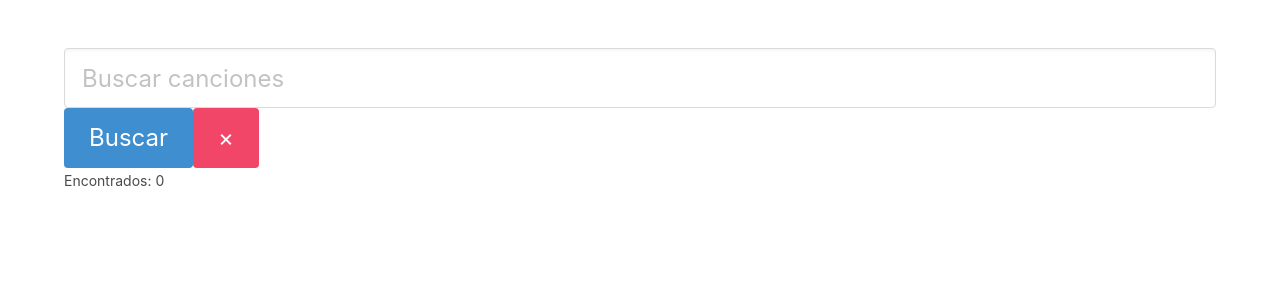
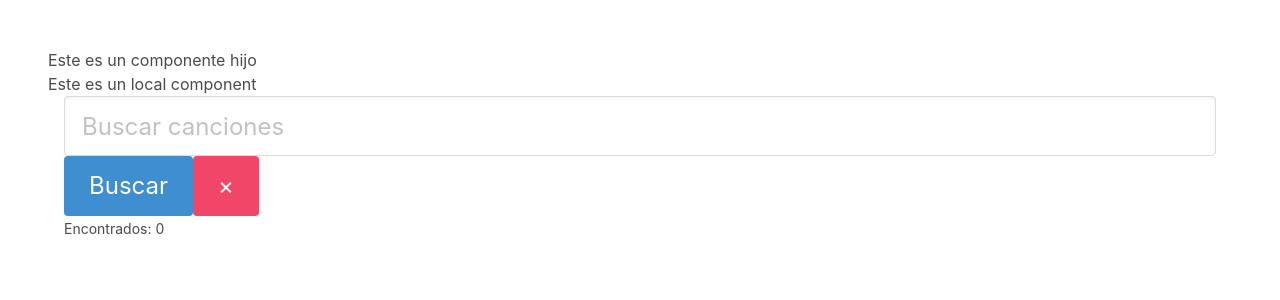
Before and after one commit to My-courses-complete/vue-profesional, a Vue app: page / in a window 1280 px wide. Shown: the top 300 px of the page. Built offline with nearby package versions, Linux system fonts and the light colour scheme.

Commit message:
Component

```diff
--- a/src/App.vue
+++ b/src/App.vue
@@ -1,8 +1,12 @@
 
 <script>
 import trackService from './services/track'
+import ChildComponent from './components/ChildComponent.vue'
 
 export default {
+  components: {
+    ChildComponent
+  },
   data () {
     return {
       searchQuery: '',
@@ -30,6 +34,7 @@ export default {
 
 <template lang="pug">
 section.section
+  ChildComponent
   nav.nav.has-shadow
     .container
       input.input.is-large(type="text", placeholder="Buscar canciones", v-model="searchQuery")
--- /dev/null
+++ b/src/components/ChildComponent.vue
@@ -0,0 +1,14 @@
+<template lang="pug">
+div
+  h1 Este es un componente hijo
+  local-component
+</template>
+
+<script>
+import Local from './Local.vue'
+export default {
+  components: {
+    LocalComponent: Local
+  }
+}
+</script>
--- /dev/null
+++ b/src/components/Local.vue
@@ -0,0 +1,3 @@
+<template lang="pug">
+h1 Este es un local component
+</template>
```
